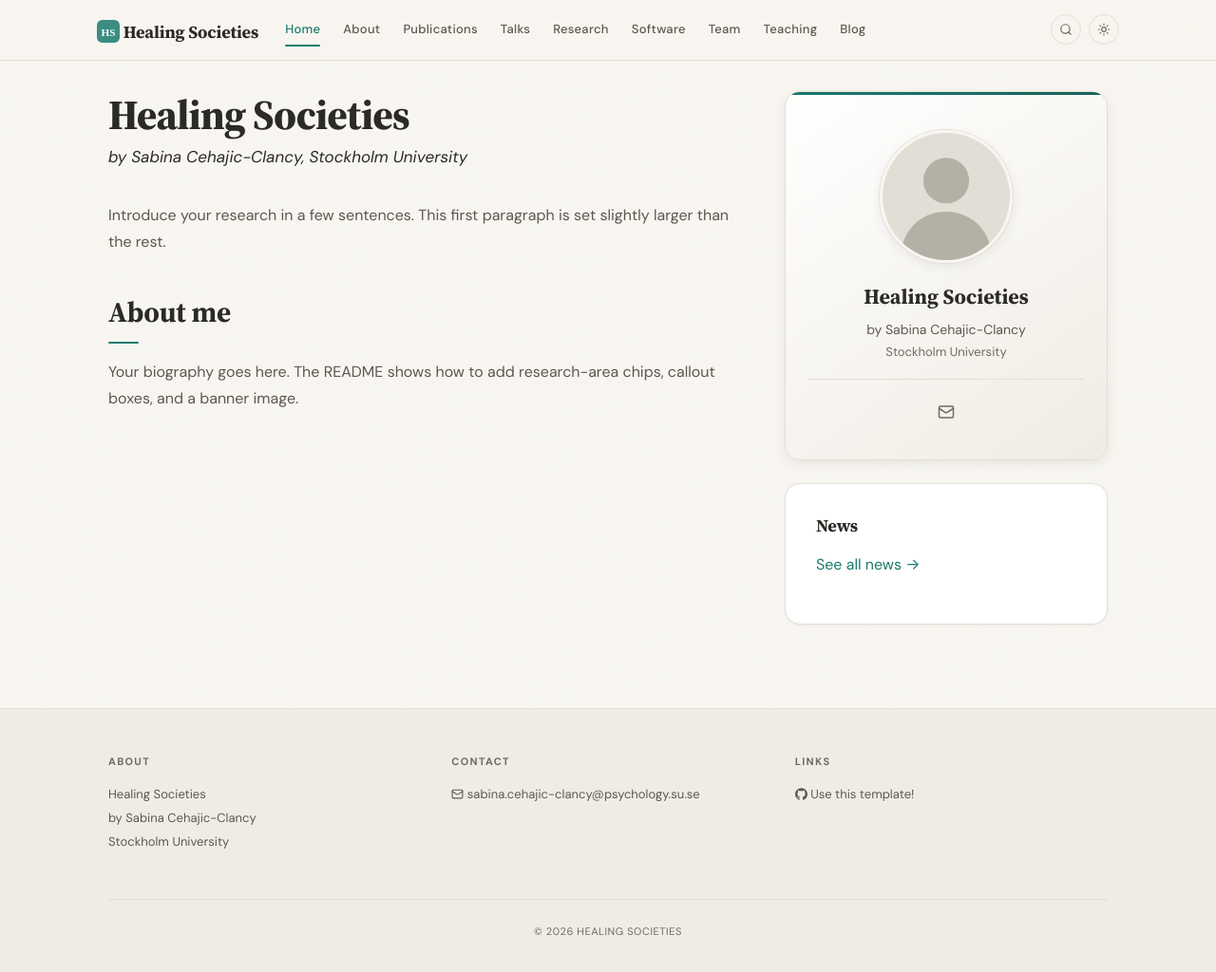
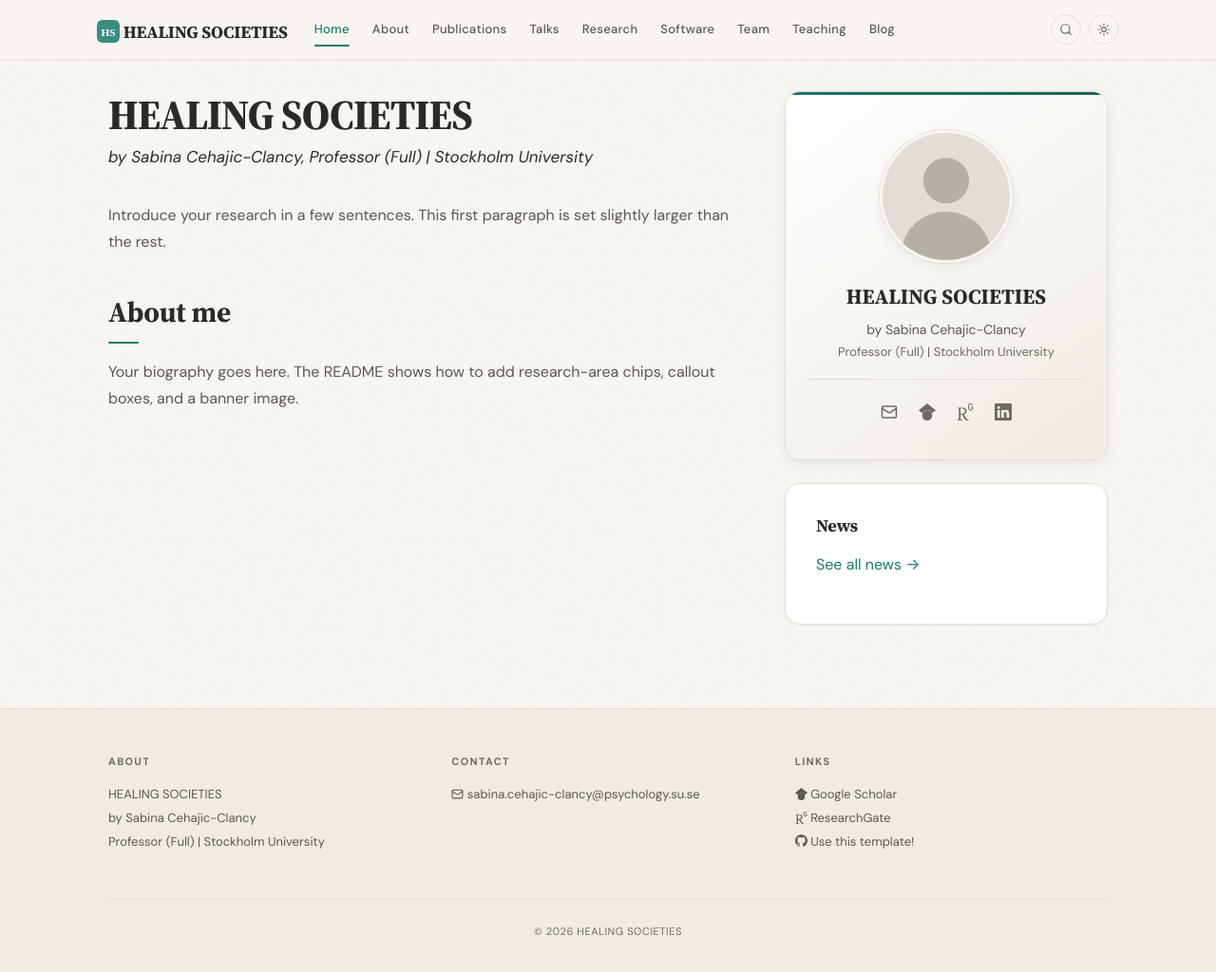
Before and after one commit to yuricipriano02/healingsocieties, a Jekyll site: the page built from _pages/home.md, in a window 1280 px wide. Shown: the whole page at 95% size. Built offline with Jekyll 4.4.1, drawn with Linux system fonts in a browser that asks for light colours.

Commit message:
Modify identity details and add profile links
Updated personal information and added links to profiles.

```diff
--- a/_config.yml
+++ b/_config.yml
@@ -1,9 +1,9 @@
 # ============================================================
 # STEP 1: Your Identity (required)
 # ============================================================
-name: "Healing Societies"
+name: "HEALING SOCIETIES"
 title: "by Sabina Cehajic-Clancy"
-institution: "Stockholm University"
+institution: "Professor (Full) | Stockholm University"
 email: sabina.cehajic-clancy@psychology.su.se
 photo: placeholder.svg  # place your photo in images/ and update this
 
@@ -11,12 +11,12 @@ photo: placeholder.svg  # place your photo in images/ and update this
 # STEP 2: Your Links (optional -- leave blank to hide an icon)
 # ============================================================
 links:
-  google_scholar: ""
+  google_scholar: "https://scholar.google.it/citations?user=0t_a13sAAAAJ&hl=it&oi=ao"
   github: ""
-  researchgate: ""
+  researchgate: "https://www.researchgate.net/profile/Sabina-Cehajic-Clancy/2"
   orcid: ""
   twitter: ""
-  linkedin: ""
+  linkedin: "https://se.linkedin.com/in/sabina-cehajic-clancy-606a1b157"
   cv: ""  # e.g., "papers/cv.pdf"
 
 # ============================================================
```
